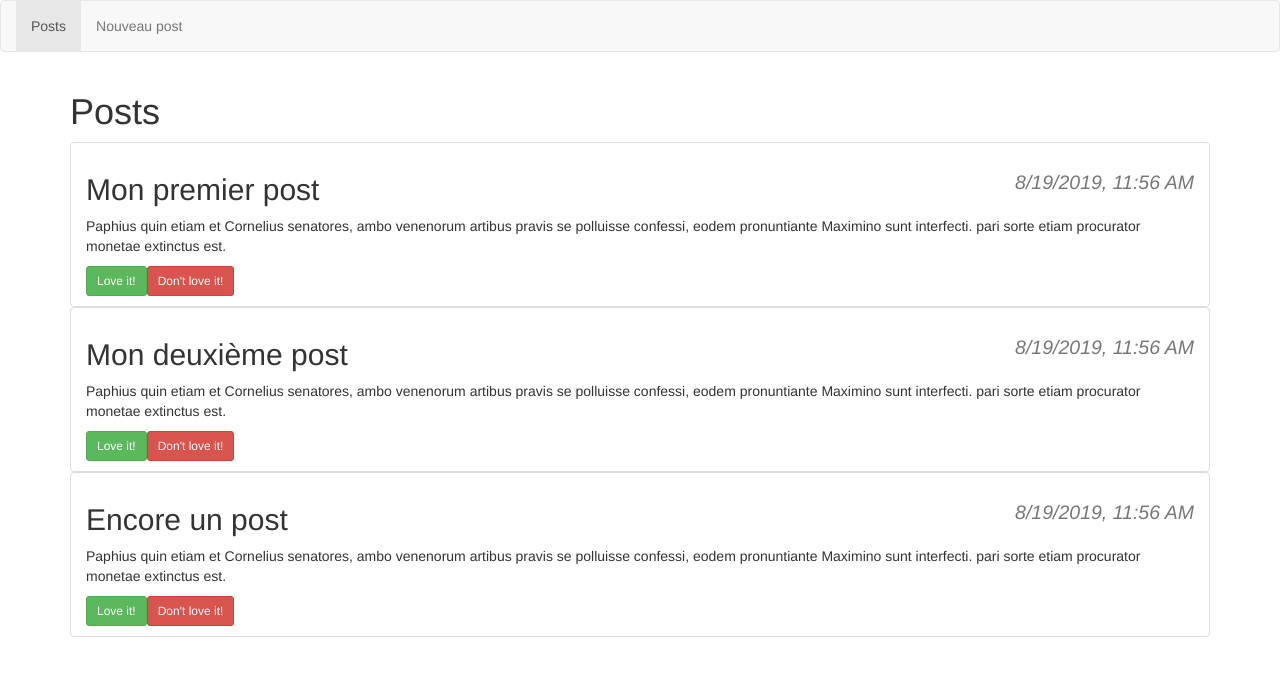
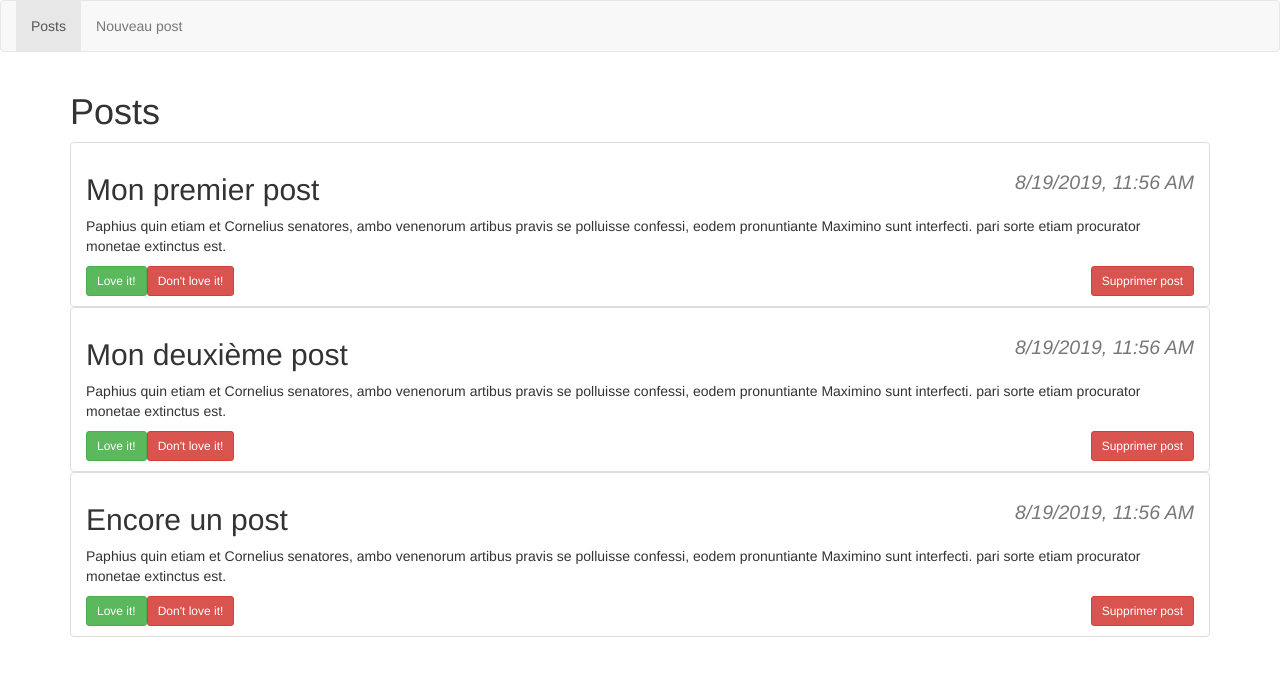
Before and after one commit to melkarmo/OcBlog, an Angular app: page /posts in a window 1280 px wide. Shown: the top 676 px of the page. Built offline with nearby package versions, Linux system fonts and the light colour scheme.

Commit message:
feat: add delete post button

```diff
--- a/src/app/post-list-item/post-list-item.component.html
+++ b/src/app/post-list-item/post-list-item.component.html
@@ -10,5 +10,6 @@
 
   <button class="btn btn-sm btn-success" (click)="like()">Love it!</button>
   <button class="btn btn-sm btn-danger" (click)="dislike()">Don't love it!</button>
+  <button class="btn btn-sm btn-danger pull-right" (click)="delete()">Supprimer post</button>
 
 </li>
--- a/src/app/post-list-item/post-list-item.component.ts
+++ b/src/app/post-list-item/post-list-item.component.ts
@@ -25,4 +25,8 @@ export class PostListItemComponent implements OnInit {
     this.postService.dislike(this.index);
   }
 
+  delete(){
+    this.postService.deletePost(this.index);
+  }
+
 }
--- a/src/app/services/post.service.ts
+++ b/src/app/services/post.service.ts
@@ -42,6 +42,11 @@ export class PostService {
     this.emitPosts();
   }
 
+  deletePost(i){
+    this.posts.splice(i, 1);
+    this.emitPosts();
+  }
+
   like(i) {
     this.posts[i].loveIts += 1;
     this.emitPosts();
```
